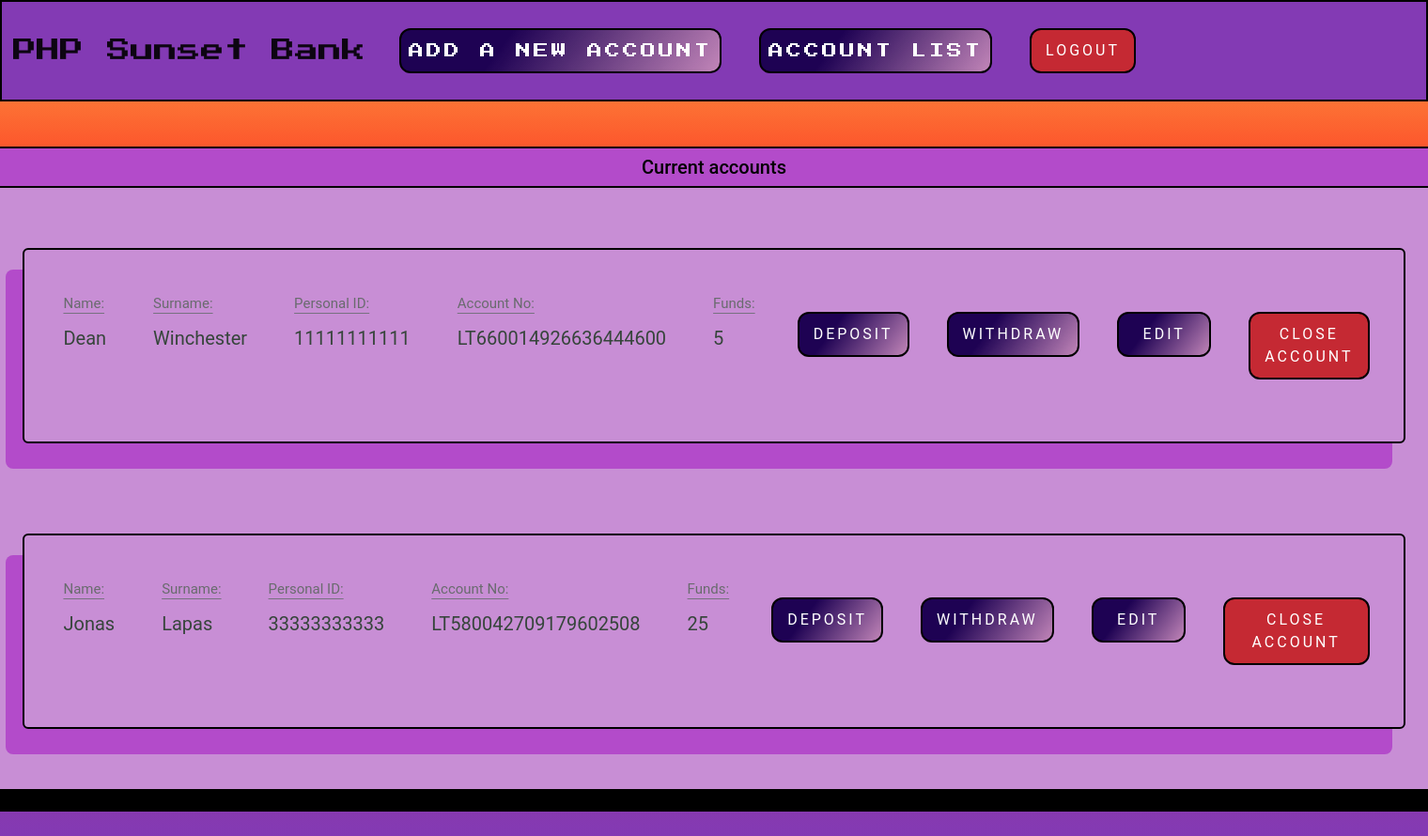
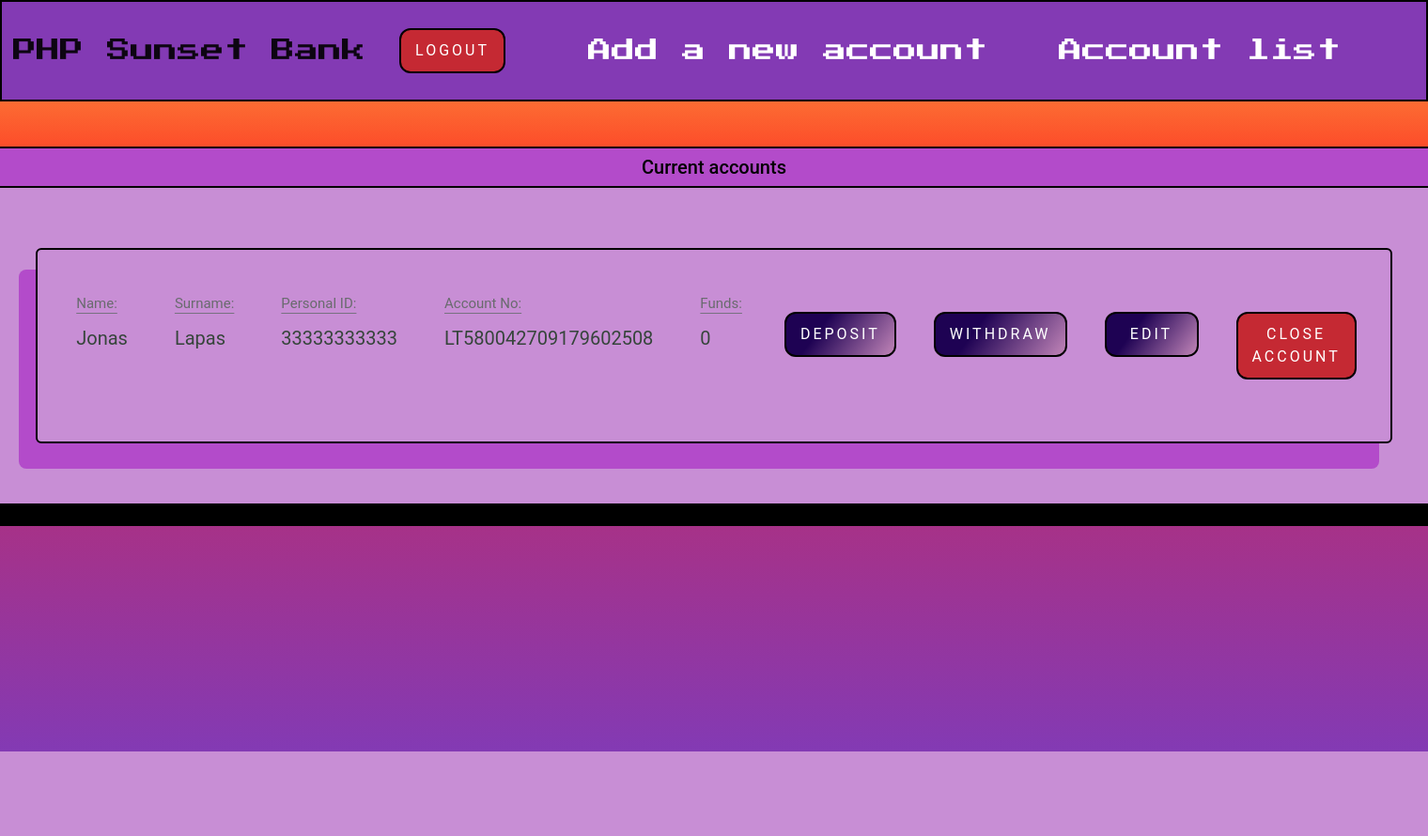
Before and after one commit to janusonyte/bankV2, a PHP site: page /account in a window 1520 px wide; the page is wider, and only the part inside the window is pictured. Shown: that part at 94% size. After the commit the page ends 800 px from the top of that part, so only its background shows below. Run offline with PHP 8.4, Linux system fonts and the light colour scheme; the visitor is signed in with stand-in values (Sample User, id 1).

Commit message:
finished!

```diff
--- a/app/Controllers/AccountController.php
+++ b/app/Controllers/AccountController.php
@@ -4,6 +4,8 @@ namespace Bank\Controllers;
 
 use Bank\App;
 use Bank\FileWriter;
+use Bank\OldData;
+use Bank\Messages;
 
 class AccountController
 {
@@ -26,10 +28,26 @@ class AccountController
 
     public function store(array $request)
     {
+
         $data = new FileWriter('account');
-        $data->create($request);
 
-        header('Location: /account');
+        if (strlen($request['name']) < 3) {
+            Messages::addMessage('danger', 'First name must be at least 3 characters');
+            OldData::flashData($request);
+            header('Location: /account/create');
+        } elseif (strlen($request['lastName']) < 3) {
+            Messages::addMessage('danger', 'Last name must be at least 3 characters');
+            OldData::flashData($request);
+            header('Location: /account/create');
+        } elseif (strlen($request['personalId']) < 11) {
+            Messages::addMessage('danger', 'Personal ID is not correct');
+            OldData::flashData($request);
+            header('Location: /account/create');
+        } else {
+            $data->create($request);
+            Messages::addMessage('success', 'Account created successfully');
+            header('Location: /account');
+        }
     }
 
     public function edit(int $id)
@@ -69,9 +87,27 @@ class AccountController
     public function update(int $id, array $request)
     {
         $data = new FileWriter('account');
-        $data->update($id, $request);
 
-        header('Location: /account');
+        if (strlen($request['name']) <= 3) {
+            Messages::addMessage('danger', 'First name must be at least 3 characters');
+            header('Location: /account/edit/' . $id);
+        } elseif (strlen($request['lastName']) <= 3) {
+            Messages::addMessage('danger', 'Last name must be at least 3 characters');
+            header('Location: /account/edit/' . $id);
+        } elseif (strlen($request['personalId']) < 11) {
+            Messages::addMessage('danger', 'Personal ID is not correct');
+            header('Location: /account/edit/' . $id);
+        } elseif ($request['amount'] < 0) {
+            Messages::addMessage('danger', "Specified amount cannot be negative");
+            header('Location: /account/edit/' . $id);
+        } else {
+            $data->update($id, $request);
+            Messages::addMessage('success', 'Account edited successfully');
+            header('Location: /account');
+        }
+        // $data->update($id, $request);
+
+        // header('Location: /account');
     }
 
     public function updateAdd(int $id, array $request)
@@ -79,7 +115,7 @@ class AccountController
         $data = new FileWriter('account');
         $data->updateAdd($id, $request);
 
-        header('Location: /account');
+        header('Location: /account/deposit/' . $id);
     }
 
     public function updateDeduct(int $id, array $request)
@@ -87,8 +123,11 @@ class AccountController
         $data = new FileWriter('account');
         $data->updateDeduct($id, $request);
 
-        header('Location: /account');
+        header('Location: /account/withdraw/' . $id);
     }
+
+
+
 
     public function delete(int $id)
     {
@@ -102,8 +141,16 @@ class AccountController
     public function destroy(int $id)
     {
         $data = new FileWriter('account');
-        $data->delete($id);
-
-        header('Location: /account');
+        // $data->delete($id);
+        // header('Location: /account');
+        $account = $data->show($id);
+        if ($account['balance'] == 0) {
+            $data->delete($id);
+            Messages::addMessage('success', 'Bank account successfully closed');
+            header('Location: /account');
+        } else {
+            Messages::addMessage('danger', 'Bank account is not empty. Cannot delete');
+            header('Location: /account/delete/' . $id);
+        }
     }
 }
--- a/app/FileWriter.php
+++ b/app/FileWriter.php
@@ -3,6 +3,9 @@
 namespace Bank;
 
 use App\DB\DataBase;
+use Bank\OldData;
+use Bank\Messages;
+
 
 class FileWriter implements DataBase
 {
@@ -67,8 +70,10 @@ class FileWriter implements DataBase
     public function updateAdd(int $userId, array $userData): void
     {
         foreach ($this->data as $key => $user) {
+
             if ($user['id'] == $userId) {
                 $userData['id'] = $userId; // for safety
+                if ($_POST['amount'] > 0) {
                     $oldBalance = $user['balance'];
                     $newBalance = $_POST['amount'];
                     $userData['balance'] = $oldBalance + $newBalance;
@@ -76,8 +81,13 @@ class FileWriter implements DataBase
                     $userData['lastName'] = $user['lastName'];
                     $userData['personalId'] = $user['personalId'];
                     $userData['accountNumber'] = $user['accountNumber'];
-
+                    Messages::addMessage('success', 'Funds added');
                     $this->data[$key] = $userData;
+                } else {
+                    Messages::addMessage('danger', 'Amount must be more than 0');
+                    // $this->data[$key] = $userData;
+                    // header('Location: /account/deposit/' . $userId);
+                }
             }
         }
     }
@@ -96,10 +106,14 @@ class FileWriter implements DataBase
                 $oldBalance = $user['balance'];
                 if ($amount <= $oldBalance) {
                     $userData['balance'] = $oldBalance - $amount;
+                    Messages::addMessage('success', 'Funds deducted');
                     $this->data[$key] = $userData;
                 } else {
+
                     $userData['balance'] = $oldBalance;
-                    $this->data[$key] = $userData;
+                    Messages::addMessage('danger', 'Not enough funds');
+                    // $this->data[$key] = $userData;
+                    // header('Location: /account/withdraw/' . $userId);
                 }
             }
         }
@@ -107,8 +121,8 @@ class FileWriter implements DataBase
 
     public function delete(int $userId): void
     {
-        foreach ($this->data as $key => $user) {
-            if ($user['id'] == $userId && $user['balance'] == '0') {
+        foreach ($this->data as $key => $acc) {
+            if ($acc['id'] == $userId) {
                 unset($this->data[$key]);
             }
         }
--- a/data/account.json
+++ b/data/account.json
@@ -1 +1 @@
-[{"amount":"5","id":184215608,"balance":5,"name":"Dean","lastName":"Winchester","personalId":"11111111111","accountNumber":"LT660014926636444600"},{"name":"Jonas","lastName":"Lapas","accountNumber":"LT580042709179602508","personalId":"33333333333","balance":"25","id":315280932}]
+[{"amount":"20","id":315280932,"name":"Jonas","lastName":"Lapas","personalId":"33333333333","accountNumber":"LT580042709179602508","balance":0}]
--- a/views/account/deposit.php
+++ b/views/account/deposit.php
@@ -9,6 +9,7 @@
                     <div class="card-body">
                         <form action="/account/updateAdd/<?= $account['id'] ?>" method="post">
                             <div class="mb-3">
+                                <label class="form-label">Current funds: <?= $account['balance'] ?> €</label> <br>
                                 <label class="form-label" required>Enter amount</label>
                                 <input class="form-control" name="amount" type="number">
                             </div>
--- a/views/account/withdraw.php
+++ b/views/account/withdraw.php
@@ -11,8 +11,9 @@
                         <div class="card-body">
                             <form action="/account/updateDeduct/<?= $account['id'] ?>" method="post">
                                 <div class="mb-3">
+                                    <label class="form-label">Available funds: <?= $account['balance'] ?> €</label> <br>
                                     <label class="form-label" required>Enter amount</label>
-                                    <input class="form-control" name="amount" type="number">
+                                    <input class="form-control" name="amount" type="number" placeholder="€">
                                 </div>
                                 <button type="submit" class="purple-gradient mt-4">Withdraw</button>
                             </form>
--- a/views/header.php
+++ b/views/header.php
@@ -8,14 +8,17 @@
             <span class="navbar-toggler-icon"></span>
         </button>
         <div class="collapse navbar-collapse" id="navbarNavAltMarkup">
-            <div class="navbar-nav">
+            <div class="navbar-nav" style="display: flex; flex-direction: row; justify-content: space-around;">
                 <?php if (isset($_SESSION['email'])) : ?>
-                <a class="nav-link button purple-gradient text-white" href="/account/create">Add a new account</a>
-                <a class="nav-link button purple-gradient text-white" href="/account">Account list</a>
-                <form action="<?= URL . 'logout' ?>" method="post">
-                    <button type="submit" class=" red"
-                        style="display: flex; flex-direction: row-reverse">Logout</button>
+                <form action="<?= URL . 'logout' ?>" method="post" style="display: flex; flex-direction: row; ">
+                    <button type="submit" class="red"
+                        style="display: flex; flex-direction: row; justify-content: flex-end; ">Logout</button>
                 </form>
+                <div style="display: flex; flex-direction: row; justify-content: center; align-items: center">
+                    <a class="nav-link  text-white" href="/account/create">Add a new account</a>
+                    <a class="nav-link  text-white" href="/account">Account list</a>
+                </div>
+
 
                 <?php endif ?>
             </div>
```
Also changed, not shown: views/account/delete.php (+15 -4 lines). Lines whose indentation alone changed are shown as unchanged.
